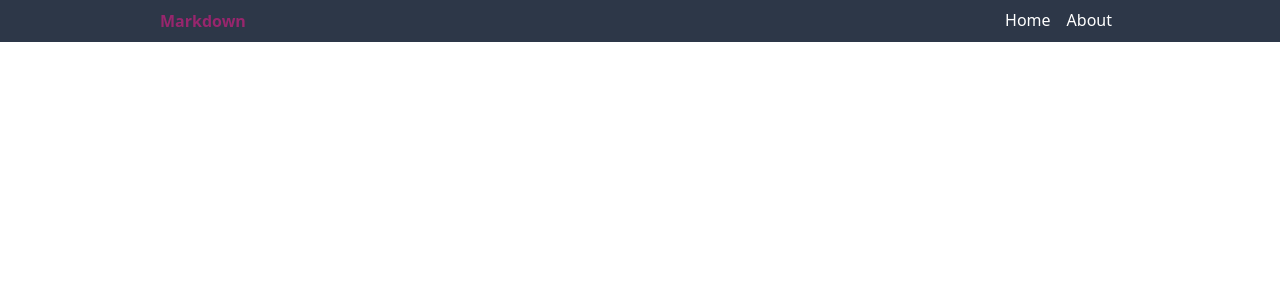
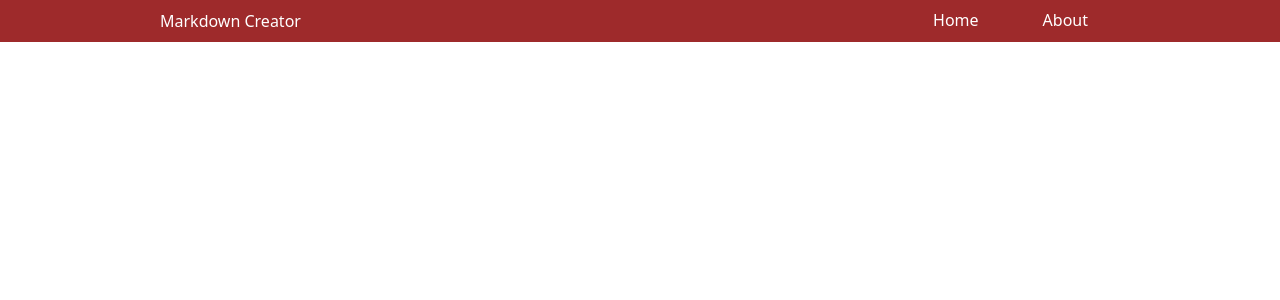
Before and after one commit to Adrian-Forde-1/MarkdownBuilder, a React app: page / in a window 1280 px wide. Shown: the top 300 px of the page. Built offline with nearby package versions, Linux system fonts and the light colour scheme.

Commit message:
Made the navbar responsive but still need to fix an overflow error

```diff
--- a/src/components/Navigation/Navbar.jsx
+++ b/src/components/Navigation/Navbar.jsx
@@ -7,10 +7,22 @@ import '../../styles/navbar.css';
 import { Link } from 'react-router-dom';
 
 const Navbar = () => {
+  window.addEventListener('scroll', (e) => {
+    if (window.pageYOffset <= 0) {
+      document.querySelector('#navbar').style.background = '#9E2A2B';
+    } else {
+      document.querySelector('#navbar').style.background = '#1e1e1e';
+    }
+  });
   return (
-    <div className="navbar bg-gray-800 lg:px-40 px-16 lg:py-0 py-2 flex flex-wrap items-center ">
-      <div className="flex-1 flex justify-between items-center text-pink-800 font-bold">
-        <Link to="/">Markdown</Link>
+    <div
+      className="navbar w-full ease-out bg-theme_red-100 lg:px-40 px-12 lg:py-0 py-2 flex flex-wrap items-center fixed inset-x-0 top-0"
+      style={{ transform: 'translateY(-100px)' }}
+      id="navbar"
+      style={{ zIndex: '100' }}
+    >
+      <div className="flex-1 flex justify-between items-center text-white">
+        <Link to="/">Markdown Creator</Link>
       </div>
 
       <label htmlFor="menu-toggle" className="cursor-pointer lg:hidden block">
@@ -18,12 +30,13 @@ const Navbar = () => {
           width="1em"
           height="1em"
           viewBox="0 0 16 16"
-          className="bi bi-list text-pink-800"
+          className="bi bi-list text-white"
           fill="currentColor"
           xmlns="http://www.w3.org/2000/svg"
+          style={{ fontSize: '20px' }}
         >
           <path
-            fill-rule="evenodd"
+            fillRule="evenodd"
             d="M2.5 11.5A.5.5 0 0 1 3 11h10a.5.5 0 0 1 0 1H3a.5.5 0 0 1-.5-.5zm0-4A.5.5 0 0 1 3 7h10a.5.5 0 0 1 0 1H3a.5.5 0 0 1-.5-.5zm0-4A.5.5 0 0 1 3 3h10a.5.5 0 0 1 0 1H3a.5.5 0 0 1-.5-.5z"
           />
         </svg>
@@ -32,20 +45,14 @@ const Navbar = () => {
 
       <div className="hidden lg:flex lg:item-center lg:w-auto w-full" id="menu">
         <nav>
-          <ul className="lg:flex items-center justify-between text-base text-gray-700 pt-4 lg:pt-0">
+          <ul className="lg:flex items-center justify-between text-base pt-4 lg:pt-0">
             <li>
-              <Link
-                to="#"
-                className="lg:p-2 py-2 px-0 block border-b-2 text-white border-transparent hover:border-pink-800"
-              >
+              <Link to="#" className="nav-item" style={{ fontWeight: '300' }}>
                 Home
               </Link>
             </li>
             <li>
-              <Link
-                to="#"
-                className="lg:p-2 py-2 px-0 block border-b-2 text-white border-transparent hover:border-pink-800"
-              >
+              <Link to="#" className="nav-item" style={{ fontWeight: '300' }}>
                 About
               </Link>
             </li>
```
